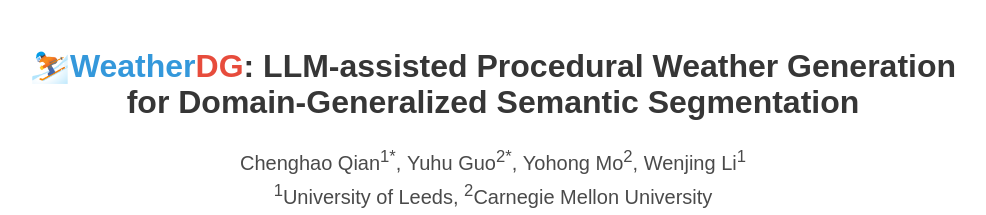
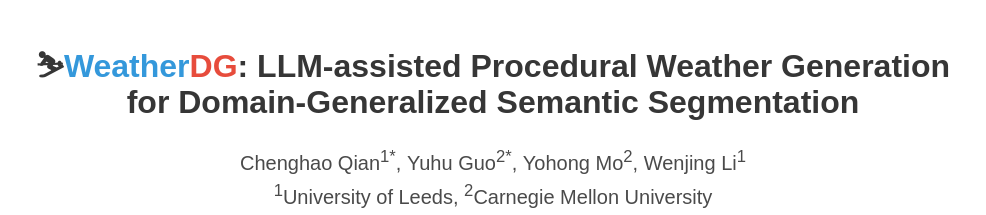
Before and after one commit to Jumponthemoon/WeatherDG.github.io, a plain HTML site: page index.html in a window 1280 px wide. Shown: the top 215 px of the page, without its empty margins (147-1133 px from the left). Drawn offline with nearby package versions, Linux system fonts and the light colour scheme; some icons are missing; a web font is replaced by a local one.

Commit message:
Update index.html

```diff
--- a/index.html
+++ b/index.html
@@ -52,7 +52,7 @@
       <div class="container is-max-desktop">
         <div class="columns is-centered">
           <div class="column has-text-centered">
-            <h1 class="title is-3 publication-title">⛷️<span style="color: #3498db; font-weight: bold;">Weather</span><span style="color: #e74c3c; font-weight: bold;">DG</span>: LLM-assisted Procedural Weather Generation for Domain-Generalized Semantic Segmentation</h1>
+            <h1 class="title is-3 publication-title">⛷<span style="color: #3498db; font-weight: bold;">Weather</span><span style="color: #e74c3c; font-weight: bold;">DG</span>: LLM-assisted Procedural Weather Generation for Domain-Generalized Semantic Segmentation</h1>
             <div class="is-size-5 publication-authors">
               <!-- Paper authors -->
               <span class="author-block">Chenghao Qian<sup>1*</sup>,</span>
```
